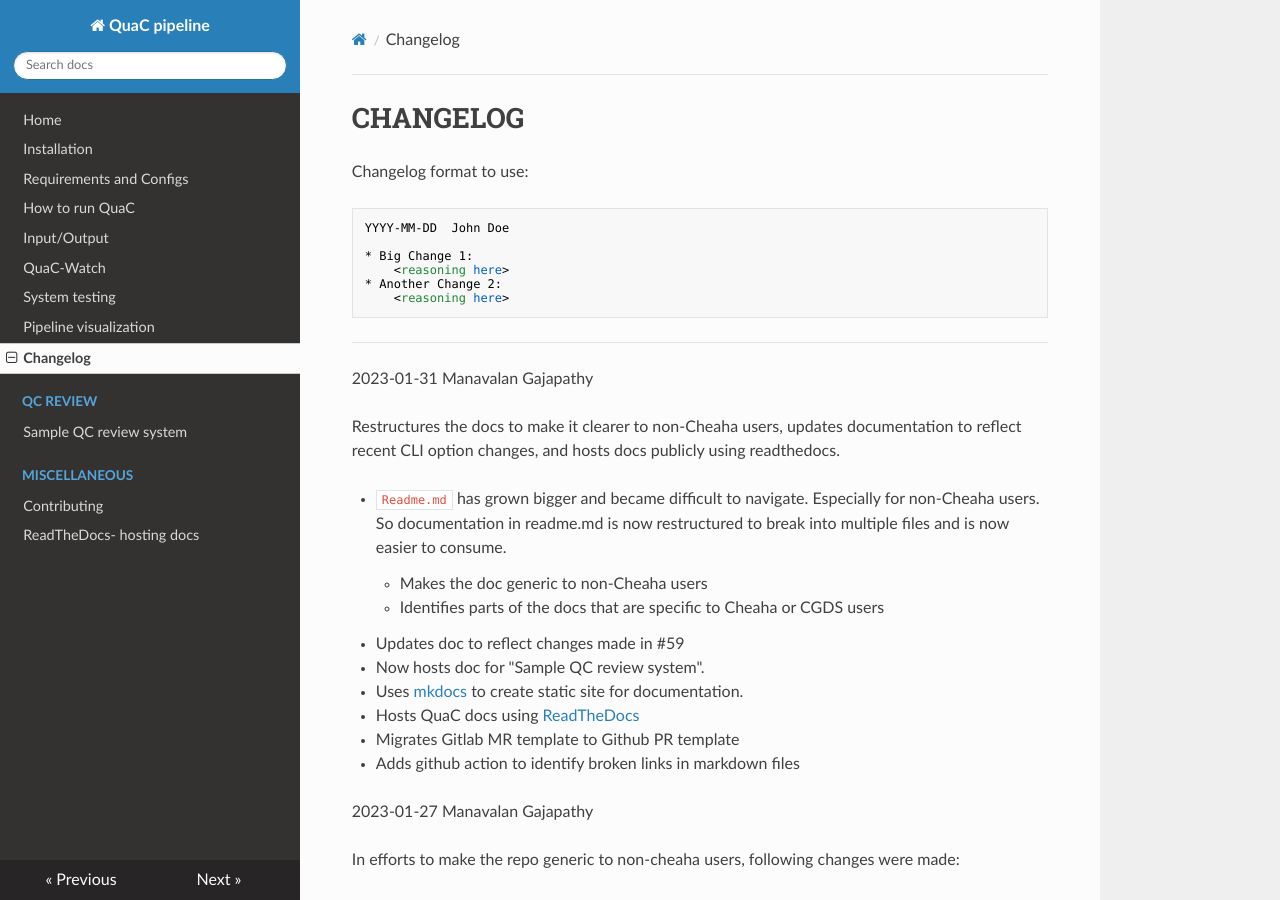
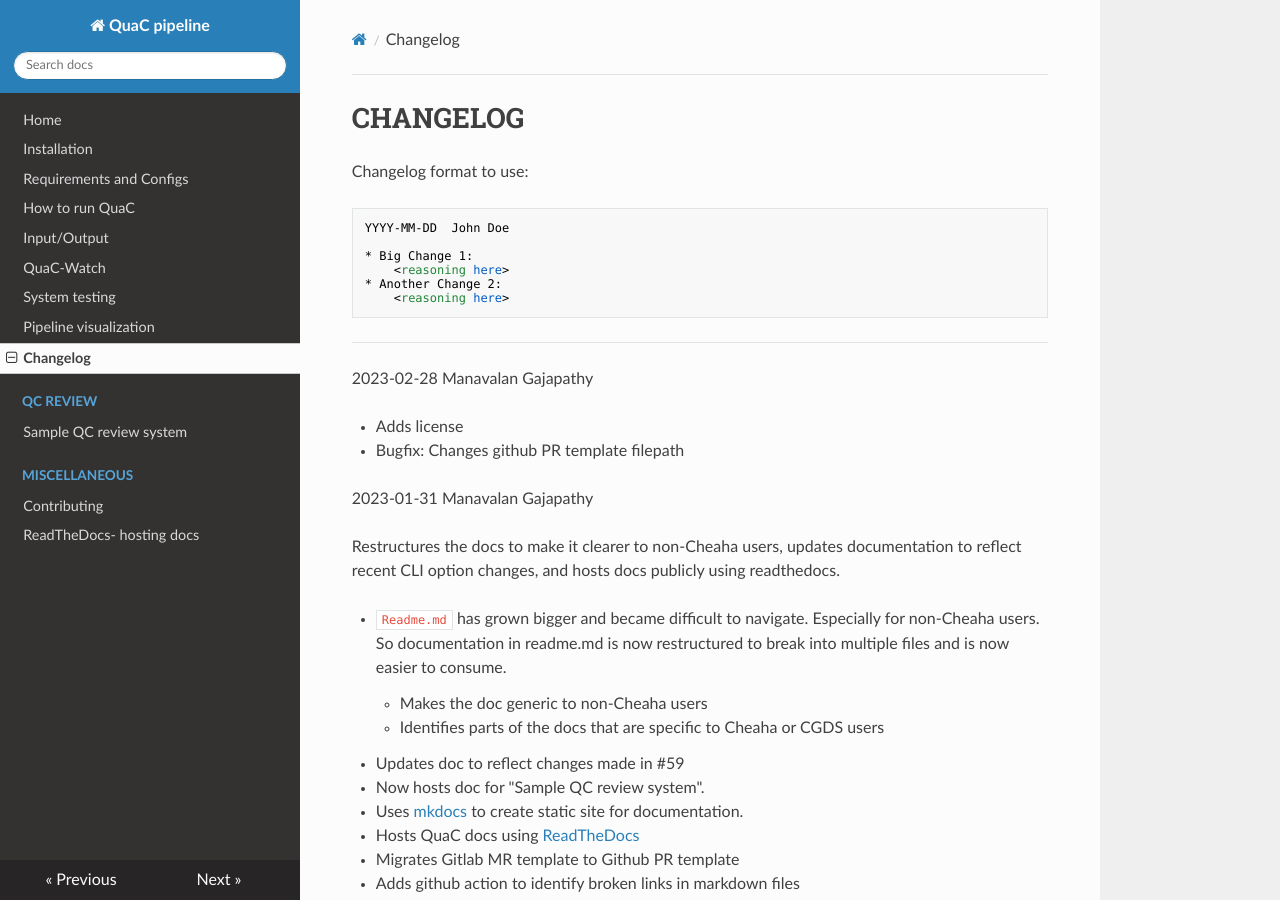
Before and after one commit to uab-cgds-worthey/quac, an MkDocs documentation site: the page built from docs/Changelog.md, in a window 1280 px wide and 900 px high. Built offline with MkDocs 1.6.1, drawn with Linux system fonts in a browser that asks for light colours; nearby versions of some CDN libraries.

Commit message:
updates changelog

````diff
--- a/docs/Changelog.md
+++ b/docs/Changelog.md
@@ -11,6 +11,12 @@ YYYY-MM-DD  John Doe
     <reasoning here>
 ```
 ---
+
+2023-02-28  Manavalan Gajapathy
+
+* Adds license
+* Bugfix: Changes github PR template filepath
+
 
 2023-01-31  Manavalan Gajapathy
 
````
